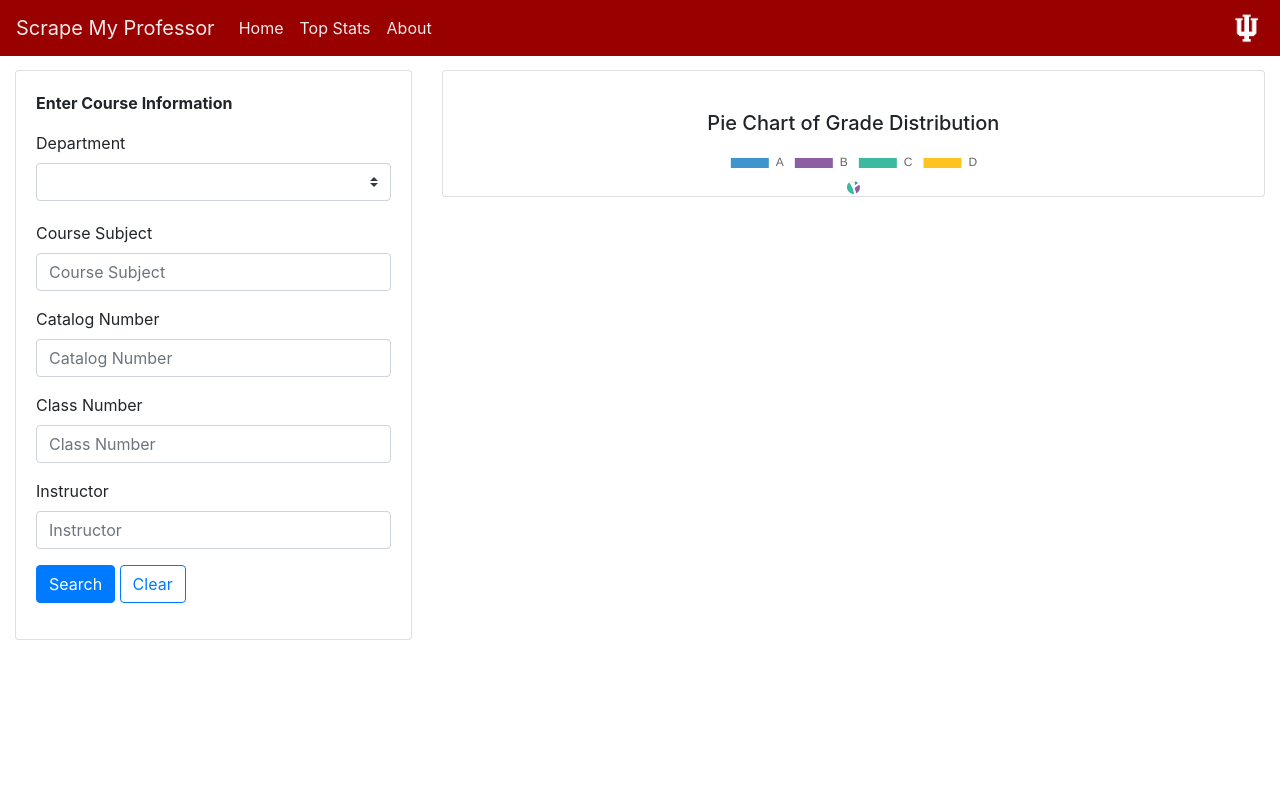
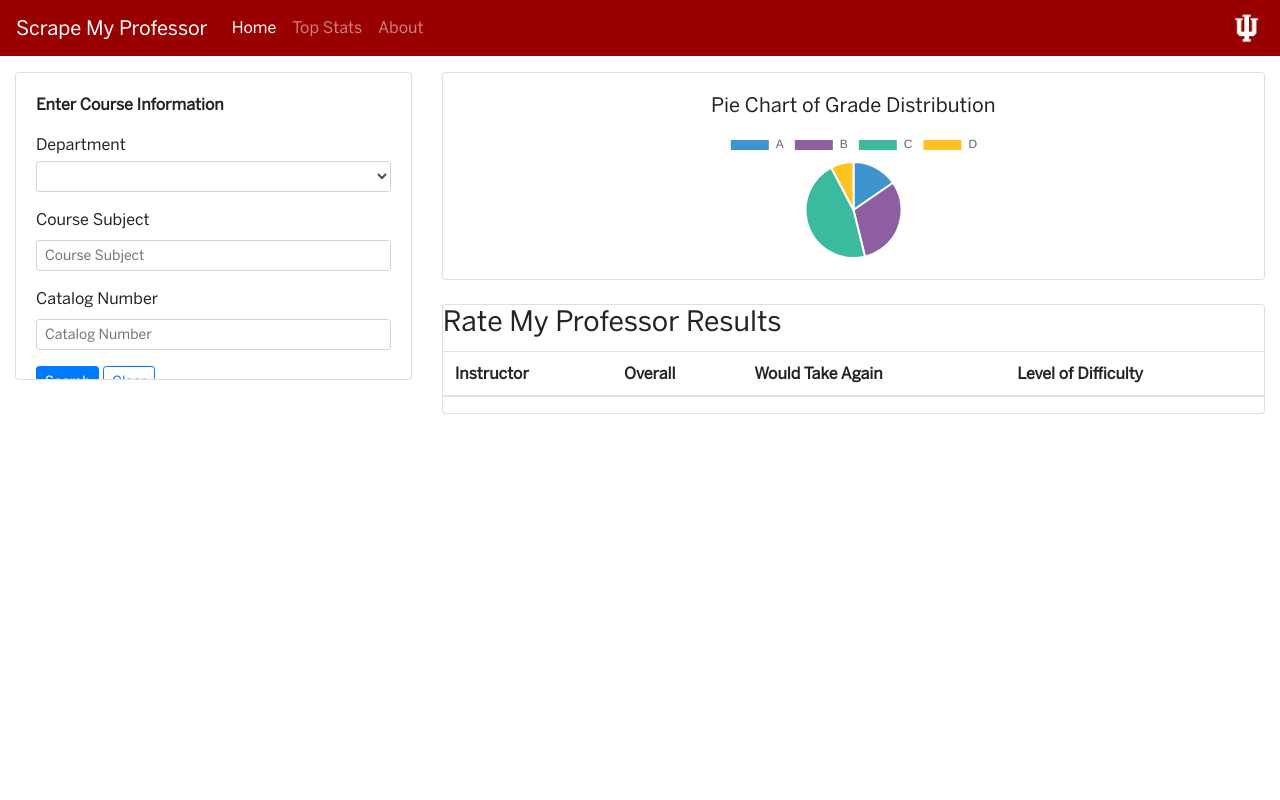
Before and after one commit to benfwalla/Scrape-My-Professor, a Flask app: page / in a window 1280 px wide. Run offline with Flask 2, Linux system fonts and the light colour scheme; lists and menus that the app fills with data are empty; some libraries are stand-ins or nearby versions.

Commit message:
Fixed UI issues and integrated Rate My Professor into frontend

```diff
--- a/app/forms.py
+++ b/app/forms.py
@@ -6,6 +6,4 @@ class CourseForm(FlaskForm):
     department = SelectField('Department')
     course_subject = StringField('Course Subject')
     course_number = StringField('Course Number')
-    class_number = StringField('Class Number')
-    instructor = StringField('Instructor')
     submit = SubmitField('Search')
--- a/app/routes.py
+++ b/app/routes.py
@@ -1,7 +1,8 @@
 from flask import render_template, request, flash
 from app import app
 from app.forms import CourseForm
-from app.Web_Scraping_Grade_Distribution import link, table_data
+from app.Web_Scraping_Grade_Distribution import link, make_class_name, table_data
+from app.Web_Scraping_Rate_My_Professor import find_teachergrade
 
 
 @app.route('/', methods=['GET', 'POST'])
@@ -15,18 +16,18 @@ def index():
         department = request.form['DepartmentInput']
         course_subject = request.form['CourseSubjectInput']
         catalog_number = request.form['CatalogNumberInput']
-        class_number = request.form['ClassNumberInput']
-        instructor = request.form['InstructorInput']
 
-        gd_urls = link(department, course_subject, catalog_number, class_number)
-        gd_dataframe = table_data(gd_urls)
+        gd_urls = link(department, course_subject, catalog_number, '')
+        class_name = make_class_name(department, course_subject, catalog_number)
+        gd_dataframe = table_data(gd_urls, class_name)
+
+        avg_gpa = round(gd_dataframe['CLS GPA'].mean(), 2)
 
         flash("Avg Grade Distribution: {}, {}, {}, {}".format(round(gd_dataframe['A%'].mean(), 2),
                                                               round(gd_dataframe['B%'].mean(), 2),
                                                               round(gd_dataframe['C%'].mean(), 2),
                                                               round(gd_dataframe['D%'].mean(), 2)))
-        flash("Avg Class GPA: {}".format(gd_dataframe['CLS GPA'].mean()))
-        flash("Instructors: {}".format(gd_dataframe['Instructor'].unique()))
+        flash("Avg Class GPA: {}".format(avg_gpa))
 
         grades = [round(gd_dataframe['A%'].mean(), 2),
                   round(gd_dataframe['B%'].mean(), 2),
@@ -35,7 +36,13 @@ def index():
 
         course = "{}-{} {}".format(department, course_subject, catalog_number)
 
-        return render_template('index.html', form=form, grades=grades, course=course)
+        list_of_teachers = gd_dataframe['Instructor'].unique()
+        teacher_ratings = []
+        for teacher in list_of_teachers:
+            teacher_rating = find_teachergrade(teacher)
+            teacher_ratings.append(teacher_rating)
+
+        return render_template('index.html', form=form, grades=grades, course=course, teachers=teacher_ratings)
 
     return render_template('index.html', form=form, grades=grades)
 
--- a/app/static/css/styles.css
+++ b/app/static/css/styles.css
@@ -1,16 +1,12 @@
+@font-face {
+    font-family: 'BentonSansRegular';
+    src: url('BentonSans-Regular_T.ttf');
+}
+
+body {
+    font-family: 'BentonSansRegular', sans-serif;
+}
+
 .navbar{
     background-color: #990000 !important;
 }
-.navbar .navbar-brand {
-    color: #EDEBEB !important;
-}
-.navbar .navbar-nav li a{
-    color: #EDEBEB !important;
-}
-.navbar-toggler {
-    background-color: #EDEBEB !important;
-}
-body {
-    padding-top: 70px;
-    padding-bottom: 20px;
-}
--- a/app/templates/base.html
+++ b/app/templates/base.html
@@ -4,10 +4,13 @@
         <meta charset="utf-8">
         <meta name="viewport" content="width=device-width, initial-scale=1">
 
+        <!-- IU Favicon -->
+        <link href="https://assets.iu.edu/favicon.ico" rel="shortcut icon" type="image/x-icon"/>
+
         <!-- Bootstrap CSS -->
         <link rel="stylesheet" href="https://stackpath.bootstrapcdn.com/bootstrap/4.3.1/css/bootstrap.min.css" integrity="sha384-ggOyR0iXCbMQv3Xipma34MD+dH/1fQ784/j6cY/iJTQUOhcWr7x9JvoRxT2MZw1T" crossorigin="anonymous">
 
-        <!-- My custom CSS -->
+        <!-- Custom CSS -->
         <link rel="stylesheet" type="text/css" href="{{ url_for('static', filename='css/styles.css') }}">
 
         <title>Scrape My Professor</title>
@@ -21,7 +24,7 @@
         <script src="https://stackpath.bootstrapcdn.com/bootstrap/4.3.1/js/bootstrap.min.js" integrity="sha384-JjSmVgyd0p3pXB1rRibZUAYoIIy6OrQ6VrjIEaFf/nJGzIxFDsf4x0xIM+B07jRM" crossorigin="anonymous"></script>
         <script src="https://cdnjs.cloudflare.com/ajax/libs/Chart.js/2.4.0/Chart.min.js"></script>
 
-        <nav class="navbar fixed-top navbar-expand-lg navbar-light bg-light">
+        <nav class="navbar navbar-expand-lg navbar-dark bg-dark">
             <a class="navbar-brand" href=" {{ url_for('index')}} ">Scrape My Professor</a>
             <button class="navbar-toggler" type="button" data-toggle="collapse" data-target="#navbarSupportedContent" aria-controls="navbarSupportedContent" aria-expanded="false" aria-label="Toggle navigation">
                 <span class="navbar-toggler-icon"></span>
@@ -29,13 +32,13 @@
 
             <div class="collapse navbar-collapse" id="navbarSupportedContent">
                 <ul class="navbar-nav mr-auto">
-                    <li class="nav-item">
+                    <li class="nav-item {{ 'active' if active_page == 'Home' else '' }}">
                         <a class="nav-link" href=" {{ url_for('index')}} ">Home</a>
                     </li>
-                    <li class="nav-item">
+                    <li class="nav-item {{ 'active' if active_page == 'Top Stats' else '' }}">
                         <a class="nav-link" href="#">Top Stats</a>
                     </li>
-                    <li class="nav-item">
+                    <li class="nav-item {{ 'active' if active_page == 'About' else '' }}">
                         <a class="nav-link" href="#">About</a>
                     </li>
                 </ul>
--- a/app/templates/index.html
+++ b/app/templates/index.html
@@ -1,18 +1,19 @@
 {% extends "base.html" %}
+{% set active_page = "Home" %}
 
 {% block content %}
 
     <div class="container-fluid">
     <div class="row">
-            <div class="col-xs-12 col-sm-12 col-md-4 col-lg-4 mb-4">
-                <div class="card">
+        <div class="col-md-4 mt-3 mb-3">
+            <div class="card" style="overflow-y:hidden; max-height:85%;">
                 <div class="card-body">
                     <div class="card-title font-weight-bold">Enter Course Information</div>
                     <form action="/" method="post" role="form">
                         {{ form.csrf }}
                         <div class="form-group">
                             <label class="my-1 mr-2" for="DepartmentInput">Department</label>
-                                <select class="custom-select my-1 mr-sm-2" name="DepartmentInput">
+                            <select class="form-control form-control-sm" name="DepartmentInput">
                                 <option></option>
                                 <option value="AAAD">AAAD</option>
                                 <option value="AADM">AADM</option>
@@ -149,30 +150,22 @@
                         </div>
                         <div class="form-group">
                             <label for="CourseSubjectInput">Course Subject</label>
-                                <input type="text" class="form-control" name="CourseSubjectInput" placeholder="Course Subject" value={{ course_subject }}>
+                            <input type="text" class="form-control form-control-sm" name="CourseSubjectInput" placeholder="Course Subject" value={{ course_subject }}>
                         </div>
                         <div class="form-group">
                             <label for="CatalogNumberInput">Catalog Number</label>
-                                <input type="text" class="form-control" name="CatalogNumberInput" placeholder="Catalog Number" value="">
+                            <input type="text" class="form-control form-control-sm" name="CatalogNumberInput" placeholder="Catalog Number" value="">
                         </div>
-                            <div class="form-group">
-                                <label for="ClassNumberInput">Class Number</label>
-                                <input type="text" class="form-control" name="ClassNumberInput" placeholder="Class Number" value="">
-                            </div>
-                            <div class="form-group">
-                                <label for="InstructorInput">Instructor</label>
-                                <input type="text" class="form-control" name="InstructorInput" placeholder="Instructor" value="">
-                            </div>
-                            <button type="submit" class="btn btn-primary">Search</button>
-                            <button type="reset" class="btn btn-outline-primary">Clear</button>
+                        <button type="submit" class="btn btn-primary btn-sm">Search</button>
+                        <button type="reset" class="btn btn-outline-primary btn-sm">Clear</button>
                     </form>
                 </div>
             </div>
         </div>
 
-            <div class="col-xs-12 col-sm-12 col-md-8 col-lg-8 mb-4">
+        <div class="col-md-8 mt-3 mb-3">
             <div class="card">
-                    <div class="card-body"></div>
+                <div class="card-body">
                     {% with messages = get_flashed_messages() %}
                         {% if messages %}
                             <ul>
@@ -203,6 +196,41 @@
                     </script>
                 </div>
             </div>
+
+            <br>
+
+            <div class="card">
+                <h3 class="card-title">Rate My Professor Results</h3>
+                <table class="table table-striped">
+                    <thead>
+                    <tr>
+                        <th scope="col">Instructor</th>
+                        <th scope="col">Overall</th>
+                        <th scope="col">Would Take Again</th>
+                        <th scope="col">Level of Difficulty</th>
+                    </tr>
+                    </thead>
+                    <tbody>
+                    {% for teacher in teachers %}
+                        <tr>
+                        {% if teacher['Found'] %}
+                            <td><a href="{{ teacher['Link'] }}" target="_blank">{{ teacher['Name'] }}</a></td>
+                            <td>{{ teacher['Overall'] }}</td>
+                            <td>{{ teacher['Retake'] }}</td>
+                            <td>{{ teacher['Level of Difficulty'] }}</td>
+                        {% else %}
+                            <td>{{ teacher['Name'] }}</td>
+                            <td>Not found</td>
+                            <td></td>
+                            <td></td>
+                        {% endif %}
+                        </tr>
+                    {% endfor %}
+                    </tbody>
+                </table>
+
+            </div>
+
         </div>
     </div>
 {% endblock %}
```
Also changed, not shown: app/Web_Scraping_Grade_Distribution.py (+48 -68 lines), app/Web_Scraping_Rate_My_Professor.py (+17 -15 lines), app/testing_ground.py (added, +11 -0 lines), app/static/css/BentonSans-Regular_T.ttf (added). Lines whose indentation alone changed are shown as unchanged.
